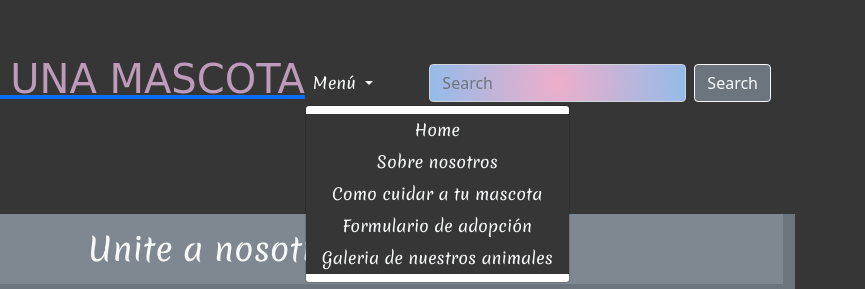
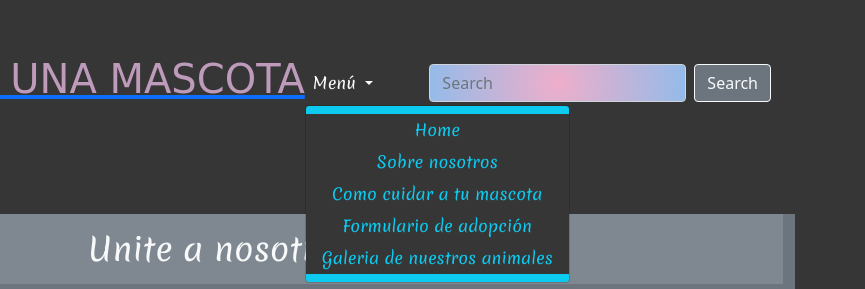
Before and after one commit to LautaroPontoriero/mascotas-pontoriero-martinez, a plain HTML site: page index.html in a window 1280 px wide. Both pictures are taken after a click on the button "Menú". Shown: the top 289 px of the page, 415-1280 px from the left. Drawn offline with nearby package versions, Linux system fonts and the light colour scheme; a web font is replaced by a local one.

Commit message:
colores menu

```diff
--- a/estilo.css
+++ b/estilo.css
@@ -241,7 +241,7 @@ li{
       /* todas las paginas */
 }
 a{
-    color:rgba(221, 195, 122, 0.795);
+    color:rgb(65, 64, 61);
     text-decoration: none;
     text-align: center;
 }
--- a/index.html
+++ b/index.html
@@ -41,12 +41,12 @@
                   <a class="text-light nav-link dropdown-toggle" href="#" id="navbarDropdown" role="button" data-bs-toggle="dropdown" aria-expanded="false">
                     Menú
                   </a>
-                  <ul class="dropdown-menu" aria-labelledby="navbarDropdown">
-                    <li><a class="text-light dropdown-item" href="./index.html" target="_blank">Home</a></li>
-                    <li><a class="text-light dropdown-item" href="./sobre-nosotros.html" target="_blank">Sobre nosotros</a></li>
-                    <li><a class="text-light dropdown-item" href="./como-cuidar-a-tu-mascota.html" target="_blank">Como cuidar a tu mascota</a></li>
-                    <li><a class="text-light dropdown-item" href="./formulario-de-adopcion.html" target="_blank">Formulario de adopción</a></li>
-                    <li><a class="text-light dropdown-item" href="./galeria-de-nuestros-animales.html" target="_blank">Galeria de nuestros animales</a></li>
+                  <ul class="dropdown-menu bg-info" aria-labelledby="navbarDropdown">
+                    <li><a class="text-info dropdown-item" href="./index.html" target="_blank">Home</a></li>
+                    <li><a class="text-info dropdown-item" href="./sobre-nosotros.html" target="_blank">Sobre nosotros</a></li>
+                    <li><a class="text-info dropdown-item" href="./como-cuidar-a-tu-mascota.html" target="_blank">Como cuidar a tu mascota</a></li>
+                    <li><a class="text-info dropdown-item" href="./formulario-de-adopcion.html" target="_blank">Formulario de adopción</a></li>
+                    <li><a class="text-info dropdown-item" href="./galeria-de-nuestros-animales.html" target="_blank">Galeria de nuestros animales</a></li>
                   </ul>
                 </li>
               </ul>
```
Also changed, not shown: como-cuidar-a-tu-mascota.html (+7 -7 lines), formulario-de-adopcion.html (+6 -6 lines), galeria-de-nuestros-animales.html (+6 -6 lines), sobre-nosotros.html (+7 -7 lines).
